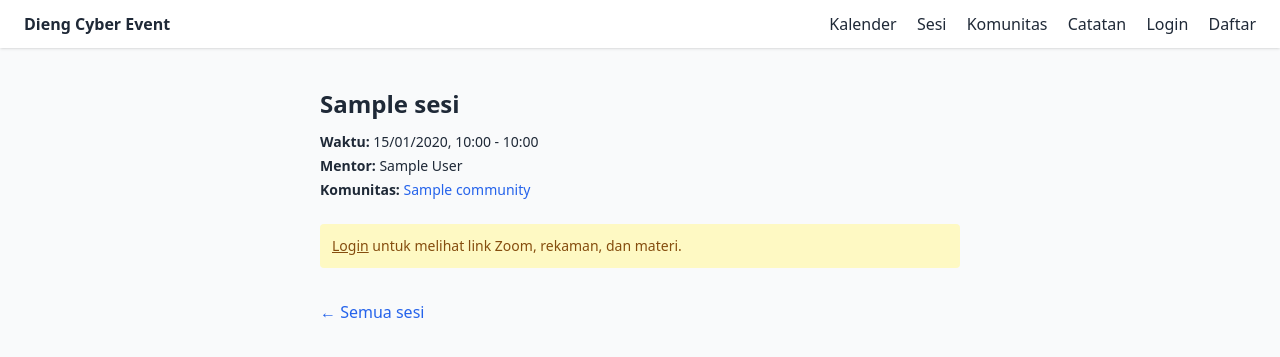
After one commit to FaizRisqi/dieng-event, a Flask app: page /sesi/1 in a window 1280 px wide. The commit adds this page. Shown: the top 357 px of the page. Run offline with Flask 3, Linux system fonts and the light colour scheme; tables that the repository leaves empty hold one stand-in row (values such as "Sample post"); some libraries are stand-ins or nearby versions.

Commit message:
feat: sesi materi zoom, rekaman, materi, role mentor

```diff
--- a/app/__init__.py
+++ b/app/__init__.py
@@ -35,4 +35,10 @@ def create_app():
     from app.routes.notes import bp as notes_bp
     app.register_blueprint(notes_bp)
 
+    from app.routes.sesi import bp as sesi_bp
+    app.register_blueprint(sesi_bp)
+
+    from app.routes.admin import bp as admin_bp
+    app.register_blueprint(admin_bp)
+
     return app
--- /dev/null
+++ b/app/routes/sesi.py
@@ -0,0 +1,231 @@
+import os
+import uuid
+from datetime import datetime, timedelta
+from flask import (
+    Blueprint, render_template, request, redirect, url_for,
+    flash, jsonify, abort, current_app, send_from_directory,
+)
+from flask_login import current_user
+from werkzeug.utils import secure_filename
+from app import db
+from app.models import Sesi, SesiFile, Community, CommunityMember
+from app.decorators import role_required
+
+bp = Blueprint("sesi", __name__, url_prefix="/sesi")
+
+ALLOWED = {"pdf", "ppt", "pptx", "doc", "docx", "xls", "xlsx", "zip"}
+MAKS_ULANG_HARI = 60
+
+
+def staff():
+    return current_user.is_authenticated and current_user.role in ("admin", "mentor")
+
+
+def bisa_akses(s):
+    if staff():
+        return True
+    if not current_user.is_authenticated:
+        return False
+    if s.community_id is None:
+        return True
+    return db.session.get(CommunityMember, (s.community_id, current_user.id)) is not None
+
+
+def link_ok(link):
+    return link == "" or link.startswith(("http://", "https://"))
+
+
+def folder():
+    path = os.path.join(current_app.instance_path, "uploads", "sesi")
+    os.makedirs(path, exist_ok=True)
+    return path
+
+
+def ext_file(nama):
+    return nama.rsplit(".", 1)[-1].lower() if "." in nama else ""
+
+
+def hapus_dari_disk(nama_simpan):
+    path = os.path.join(folder(), nama_simpan)
+    if os.path.exists(path):
+        os.remove(path)
+
+
+def _form(sesi=None):
+    komunitas = Community.query.order_by(Community.nama).all()
+
+    if request.method == "POST":
+        judul = request.form["judul"].strip()
+        deskripsi = request.form.get("deskripsi", "").strip()
+        link_zoom = request.form.get("link_zoom", "").strip()
+        link_rekaman = request.form.get("link_rekaman", "").strip()
+        ringkasan = request.form.get("ringkasan", "").strip()
+        cid = request.form.get("community_id") or None
+        cid = int(cid) if cid else None
+
+        try:
+            tanggal = datetime.strptime(request.form["tanggal"], "%Y-%m-%d").date()
+            mulai = datetime.strptime(request.form["jam_mulai"], "%H:%M").time()
+            selesai = datetime.strptime(request.form["jam_selesai"], "%H:%M").time()
+        except ValueError:
+            tanggal = mulai = selesai = None
+
+        error = None
+        if not judul or tanggal is None:
+            error = "Judul, tanggal, dan jam wajib diisi."
+        elif selesai <= mulai:
+            error = "Jam selesai harus setelah jam mulai."
+        elif not (link_ok(link_zoom) and link_ok(link_rekaman)):
+            error = "Link harus diawali http:// atau https://"
+        elif cid is not None and db.session.get(Community, cid) is None:
+            error = "Komunitas tidak valid."
+
+        tanggal_list = [tanggal]
+        if not error and sesi is None and request.form.get("ulangi"):
+            try:
+                sampai = datetime.strptime(request.form["sampai"], "%Y-%m-%d").date()
+            except ValueError:
+                sampai = None
+            if sampai is None or sampai < tanggal:
+                error = "Tanggal 'ulangi sampai' tidak valid."
+            elif (sampai - tanggal).days > MAKS_ULANG_HARI:
+                error = f"Pengulangan maksimal {MAKS_ULANG_HARI} hari."
+            else:
+                tanggal_list = [
+                    tanggal + timedelta(days=i)
+                    for i in range((sampai - tanggal).days + 1)
+                    if i == 0 or (tanggal + timedelta(days=i)).weekday() < 5
+                ]
+
+        if error:
+            flash(error, "error")
+        else:
+            if sesi is not None:
+                targets = [sesi]
+            else:
+                targets = [Sesi(mentor_id=current_user.id) for _ in tanggal_list]
+                db.session.add_all(targets)
+
+            for s, tgl in zip(targets, tanggal_list):
+                s.judul = judul
+                s.deskripsi = deskripsi
+                s.tanggal = tgl
+                s.jam_mulai = mulai
+                s.jam_selesai = selesai
+                s.link_zoom = link_zoom
+                s.link_rekaman = link_rekaman
+                s.ringkasan = ringkasan
+                s.community_id = cid
+
+            db.session.commit()
+            if len(targets) > 1:
+                flash(f"{len(targets)} sesi dibuat.", "success")
+            else:
+                flash("Sesi disimpan.", "success")
+            return redirect(url_for("sesi.detail", sesi_id=targets[0].id))
+
+    return render_template("sesi_form.html", sesi=sesi, komunitas=komunitas)
+
+
+@bp.route("/")
+def index():
+    daftar = Sesi.query.order_by(Sesi.tanggal.desc(), Sesi.jam_mulai.desc()).all()
+    return render_template("sesi.html", daftar=daftar, staff=staff())
+
+
+@bp.route("/api")
+def api():
+    data = [
+        {
+            "id": f"sesi-{s.id}",
+            "title": "Zoom: " + s.judul,
+            "start": datetime.combine(s.tanggal, s.jam_mulai).isoformat(),
+            "end": datetime.combine(s.tanggal, s.jam_selesai).isoformat(),
+            "color": "#16a34a",
+            "url": url_for("sesi.detail", sesi_id=s.id),
+        }
+        for s in Sesi.query.all()
+    ]
+    return jsonify(data)
+
+
+@bp.route("/<int:sesi_id>")
+def detail(sesi_id):
+    s = db.get_or_404(Sesi, sesi_id)
+    return render_template("sesi_detail.html", s=s, akses=bisa_akses(s), staff=staff())
+
+
+@bp.route("/new", methods=["GET", "POST"])
+@role_required("admin", "mentor")
+def new():
+    return _form()
+
+
+@bp.route("/<int:sesi_id>/edit", methods=["GET", "POST"])
+@role_required("admin", "mentor")
+def edit(sesi_id):
+    s = db.get_or_404(Sesi, sesi_id)
+    return _form(s)
+
+
+@bp.route("/<int:sesi_id>/delete", methods=["POST"])
+@role_required("admin", "mentor")
+def delete(sesi_id):
+    s = db.get_or_404(Sesi, sesi_id)
+    for f in s.files:
+        hapus_dari_disk(f.nama_simpan)
+    db.session.delete(s)
+    db.session.commit()
+    flash("Sesi dihapus.", "success")
+    return redirect(url_for("sesi.index"))
+
+
+@bp.route("/<int:sesi_id>/file", methods=["POST"])
+@role_required("admin", "mentor")
+def upload(sesi_id):
+    s = db.get_or_404(Sesi, sesi_id)
+    f = request.files.get("file")
+
+    if not f or not f.filename:
+        flash("Pilih file dulu.", "error")
+    elif ext_file(f.filename) not in ALLOWED:
+        flash("Format harus PDF, PPT/PPTX, DOC/DOCX, XLS/XLSX, atau ZIP.", "error")
+    else:
+        nama = f"{uuid.uuid4().hex}.{ext_file(f.filename)}"
+        f.save(os.path.join(folder(), nama))
+        db.session.add(
+            SesiFile(
+                sesi_id=s.id,
+                nama_asli=secure_filename(f.filename) or nama,
+                nama_simpan=nama,
+                uploaded_by=current_user.id,
+            )
+        )
+        db.session.commit()
+        flash("Materi diunggah.", "success")
+
+    return redirect(url_for("sesi.detail", sesi_id=s.id))
+
+
+@bp.route("/file/<int:file_id>")
+def download(file_id):
+    f = db.get_or_404(SesiFile, file_id)
+    if not bisa_akses(f.sesi):
+        abort(403)
+    return send_from_directory(
+        folder(), f.nama_simpan,
+        as_attachment=not f.nama_simpan.endswith(".pdf"),
+        download_name=f.nama_asli,
+    )
+
+
+@bp.route("/file/<int:file_id>/hapus", methods=["POST"])
+@role_required("admin", "mentor")
+def hapus_file(file_id):
+    f = db.get_or_404(SesiFile, file_id)
+    sesi_id = f.sesi_id
+    hapus_dari_disk(f.nama_simpan)
+    db.session.delete(f)
+    db.session.commit()
+    flash("Materi dihapus.", "success")
+    return redirect(url_for("sesi.detail", sesi_id=sesi_id))
--- a/app/templates/base.html
+++ b/app/templates/base.html
@@ -7,12 +7,17 @@
   <script src="https://cdn.tailwindcss.com"></script>
 </head>
 <body class="bg-gray-50 text-gray-800">
-  <nav class="bg-white shadow px-6 py-3 flex justify-between items-center">
+  <nav class="bg-white shadow px-6 py-3 flex flex-wrap justify-between items-center gap-2">
     <a href="{{ url_for('main.index') }}" class="font-bold">Dieng Cyber Event</a>
     <div class="space-x-4">
       <a href="{{ url_for('events.calendar') }}">Kalender</a>
+      <a href="{{ url_for('sesi.index') }}">Sesi</a>
       <a href="{{ url_for('communities.index') }}">Komunitas</a>
+      <a href="{{ url_for('notes.index') }}">Catatan</a>
       {% if current_user.is_authenticated %}
+        {% if current_user.role == 'admin' %}
+          <a href="{{ url_for('admin.users') }}">Pengguna</a>
+        {% endif %}
         <span class="text-sm">{{ current_user.nama }} ({{ current_user.role }})</span>
         <a href="{{ url_for('main.dashboard') }}">Dashboard</a>
         <a href="{{ url_for('auth.logout') }}" class="text-red-600">Logout</a>
--- /dev/null
+++ b/app/templates/sesi_detail.html
@@ -0,0 +1,87 @@
+{% extends "base.html" %}
+{% block title %}{{ s.judul }}{% endblock %}
+{% block main_class %}max-w-2xl{% endblock %}
+{% block content %}
+<h1 class="text-2xl font-bold">{{ s.judul }}</h1>
+<div class="mt-3 space-y-1 text-sm">
+  <p><b>Waktu:</b> {{ s.tanggal.strftime('%d/%m/%Y') }}, {{ s.jam_mulai.strftime('%H:%M') }} - {{ s.jam_selesai.strftime('%H:%M') }}</p>
+  <p><b>Mentor:</b> {{ s.mentor.nama if s.mentor else '-' }}</p>
+  {% if s.community %}
+  <p><b>Komunitas:</b>
+    <a href="{{ url_for('communities.detail', community_id=s.community.id) }}" class="text-blue-600">{{ s.community.nama }}</a>
+  </p>
+  {% endif %}
+</div>
+
+{% if not akses %}
+  <div class="mt-6 p-3 rounded bg-yellow-100 text-yellow-800 text-sm">
+    {% if not current_user.is_authenticated %}
+      <a href="{{ url_for('auth.login') }}" class="underline">Login</a> untuk melihat link Zoom, rekaman, dan materi.
+    {% else %}
+      Sesi ini khusus anggota komunitas {{ s.community.nama }}.
+    {% endif %}
+  </div>
+{% else %}
+  <p class="mt-4 whitespace-pre-line">{{ s.deskripsi or 'Belum ada deskripsi.' }}</p>
+
+  <div class="mt-6 flex flex-wrap gap-3">
+    {% if s.link_zoom %}
+      <a href="{{ s.link_zoom }}" target="_blank" rel="noopener" class="bg-blue-600 text-white rounded px-4 py-2">Buka Zoom</a>
+    {% endif %}
+    {% if s.link_rekaman %}
+      <a href="{{ s.link_rekaman }}" target="_blank" rel="noopener" class="bg-green-600 text-white rounded px-4 py-2">Tonton Rekaman</a>
+    {% endif %}
+    {% if not s.link_zoom and not s.link_rekaman %}
+      <span class="text-sm text-gray-500">Link Zoom/rekaman belum ditambahkan.</span>
+    {% endif %}
+  </div>
+
+  <div class="mt-8">
+    <h2 class="font-bold mb-2">Ringkasan</h2>
+    {% if s.ringkasan %}
+      <div class="bg-white rounded shadow p-4 whitespace-pre-line">{{ s.ringkasan }}</div>
+    {% else %}
+      <p class="text-sm text-gray-500">Belum ada ringkasan.</p>
+    {% endif %}
+  </div>
+
+  <div class="mt-8">
+    <h2 class="font-bold mb-2">Materi</h2>
+    <ul class="space-y-2">
+      {% for f in s.files %}
+      <li class="flex justify-between items-center bg-white rounded shadow p-3">
+        <a href="{{ url_for('sesi.download', file_id=f.id) }}" class="text-blue-600">{{ f.nama_asli }}</a>
+        {% if staff %}
+        <form method="post" action="{{ url_for('sesi.hapus_file', file_id=f.id) }}"
+              onsubmit="return confirm('Hapus materi ini?')">
+          <button class="text-red-600 text-sm">Hapus</button>
+        </form>
+        {% endif %}
+      </li>
+      {% else %}
+      <li class="text-sm text-gray-500">Belum ada materi.</li>
+      {% endfor %}
+    </ul>
+
+    {% if staff %}
+    <form method="post" action="{{ url_for('sesi.upload', sesi_id=s.id) }}" enctype="multipart/form-data"
+          class="mt-3 flex flex-wrap gap-2 items-center">
+      <input type="file" name="file" required accept=".pdf,.ppt,.pptx,.doc,.docx,.xls,.xlsx,.zip" class="text-sm">
+      <button class="bg-gray-800 text-white rounded px-3 py-1">Unggah</button>
+    </form>
+    <p class="text-xs text-gray-500 mt-1">PDF, PPT, DOC, XLS, atau ZIP. Maks. 20 MB.</p>
+    {% endif %}
+  </div>
+{% endif %}
+
+<div class="mt-8 flex gap-3">
+  <a href="{{ url_for('sesi.index') }}" class="text-blue-600">&larr; Semua sesi</a>
+  {% if staff %}
+    <a href="{{ url_for('sesi.edit', sesi_id=s.id) }}" class="text-yellow-600">Edit</a>
+    <form method="post" action="{{ url_for('sesi.delete', sesi_id=s.id) }}"
+          onsubmit="return confirm('Hapus sesi ini beserta materinya?')">
+      <button class="text-red-600">Hapus</button>
+    </form>
+  {% endif %}
+</div>
+{% endblock %}
--- a/config.py
+++ b/config.py
@@ -8,4 +8,4 @@ class Config:
     SECRET_KEY = os.getenv("SECRET_KEY", "dev-key")
     SQLALCHEMY_DATABASE_URI = os.getenv("DATABASE_URL")
     SQLALCHEMY_TRACK_MODIFICATIONS = False
-    MAX_CONTENT_LENGTH = 5 * 1024 * 1024  # maksimal upload 5 MB
+    MAX_CONTENT_LENGTH = 20 * 1024 * 1024  # maksimal upload 20 MB
```
Also changed, not shown: HISTORY.md (+4 -0 lines), app/models.py (+33 -0 lines), app/routes/admin.py (added, +29 -0 lines), app/templates/calendar.html (+4 -3 lines), app/templates/sesi.html (added, +35 -0 lines), app/templates/sesi_form.html (added, +64 -0 lines), app/templates/users.html (added, +32 -0 lines), migrations/versions/82d183fa6d4a_tambah_sesi_dan_sesi_files.py (added, +56 -0 lines).
